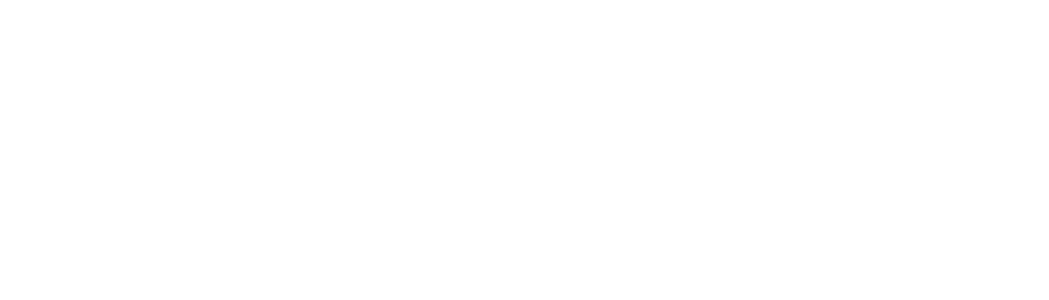
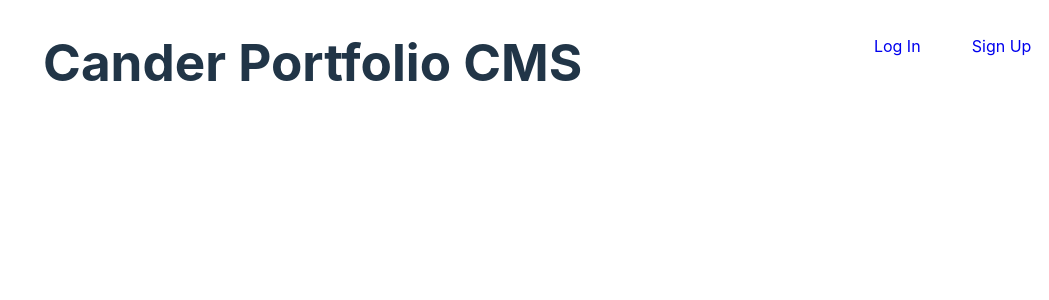
Before and after one commit to ClintTheEngineer/portfolio-cms, a React (Vite) app in the folder client/: page / in a window 1280 px wide. Shown: the top 300 px of the page, without its empty margins (231-1280 px from the left). Built offline with nearby package versions, Linux system fonts and the light colour scheme.

Commit message:
navbar added

```diff
--- a/client/src/App.css
+++ b/client/src/App.css
@@ -13,3 +13,14 @@
   width: 33%;
 
 }
+
+#sign-up, #login {
+  text-decoration: none;
+  padding-left: 2%;
+  margin-right: 2%;
+  float: right;
+}
+
+h1{
+  text-align: center;
+}
--- a/client/src/App.jsx
+++ b/client/src/App.jsx
@@ -1,11 +1,13 @@
 import { useState } from 'react'
 import './App.css'
 import { ImageBank } from './components/PortfolioEditor'
+import { Home } from './components/Home'
 
 function App() {
 
   return (
     <>
+    <Home />
     </>
   )
 }
--- /dev/null
+++ b/client/src/components/Home.jsx
@@ -0,0 +1,11 @@
+export const Home = () => {
+  return (
+    <>
+    <nav>
+        <a id="sign-up" href="/">Sign Up</a>
+        <a id="login" href="/login">Log In</a>
+    </nav>
+    <h1>Cander Portfolio CMS</h1>
+    </>
+  )
+}
```
